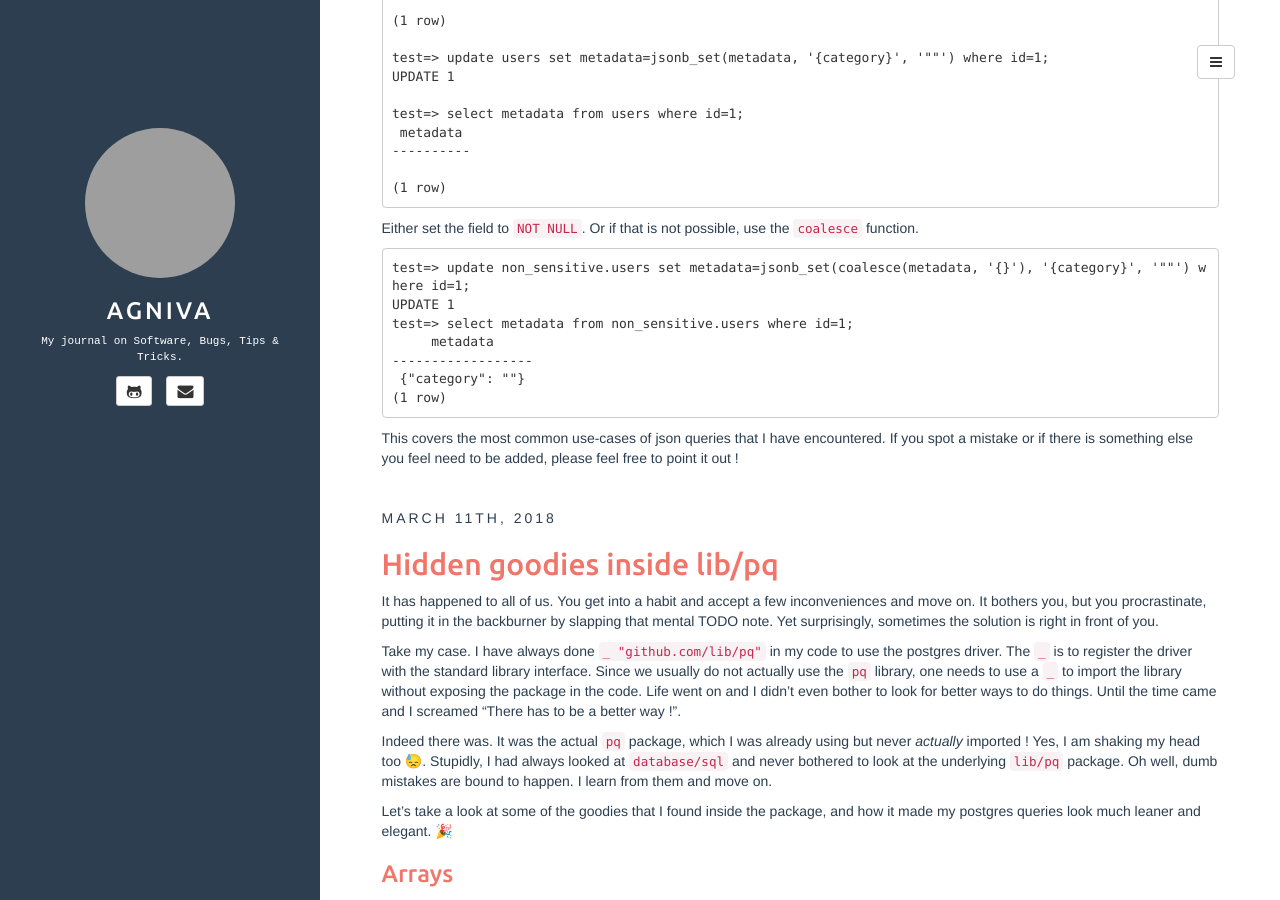
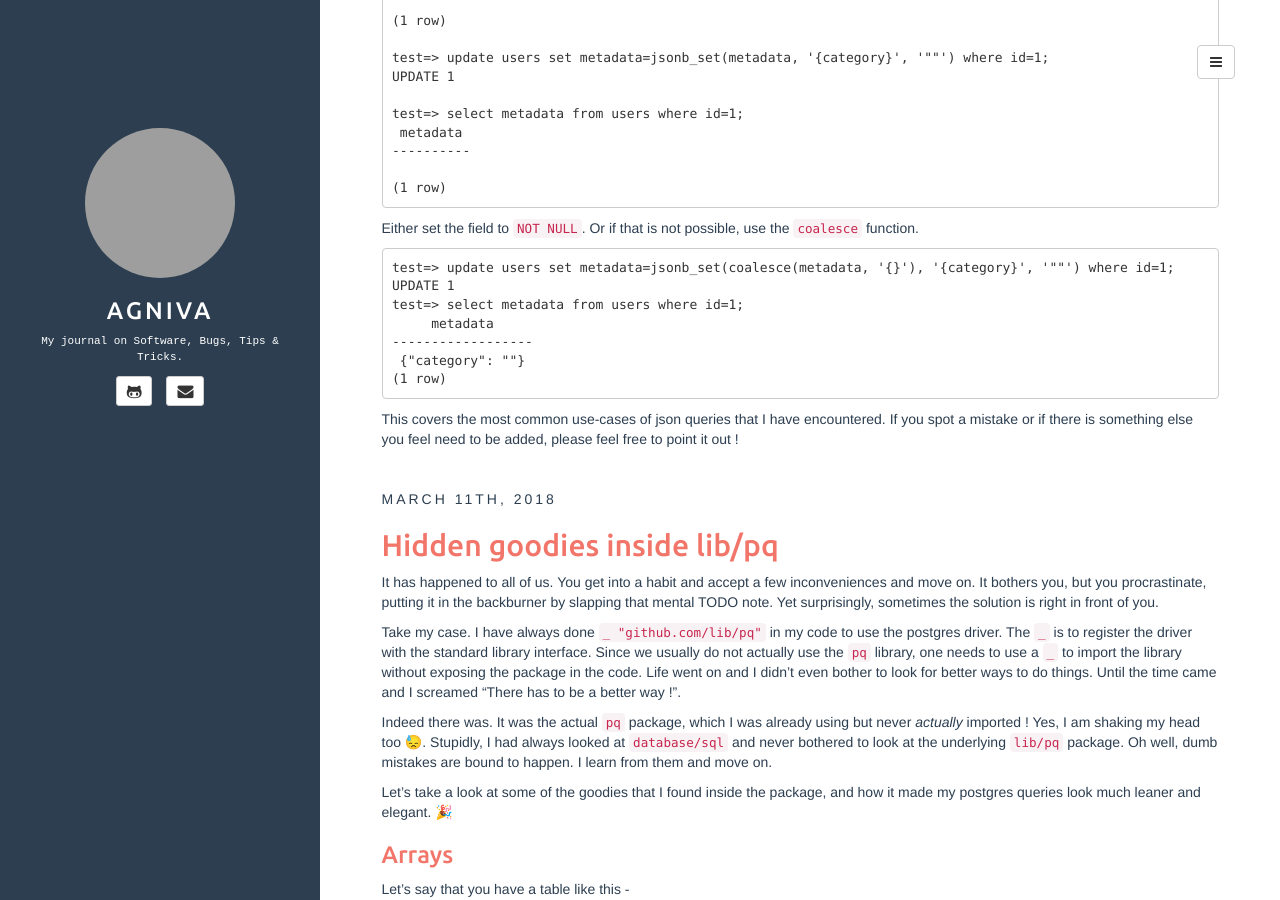
Before and after one commit to agnivade/agnivade.github.io, a Jekyll site: the page built from index.html, in a window 1280 px wide and 900 px high, scrolled down 2086 px. Built offline with Jekyll 4.4.1, drawn with Linux system fonts in a browser that asks for light colours; emoji names are drawn with the system emoji font; the list of posts is cut into pages by our own code; grey boxes are pictures that could not be loaded.

Commit message:
json/postgres: remove schema name from table

````diff
--- a/_posts/2018-03-20-json-postgres.md
+++ b/_posts/2018-03-20-json-postgres.md
@@ -132,9 +132,9 @@ Either set the field to `NOT NULL`. Or if that is not possible, use the `coalesc
 
 
 ```
-test=> update non_sensitive.users set metadata=jsonb_set(coalesce(metadata, '{}'), '{category}', '""') where id=1;
+test=> update users set metadata=jsonb_set(coalesce(metadata, '{}'), '{category}', '""') where id=1;
 UPDATE 1
-test=> select metadata from non_sensitive.users where id=1;
+test=> select metadata from users where id=1;
      metadata
 ------------------
  {"category": ""}
````
